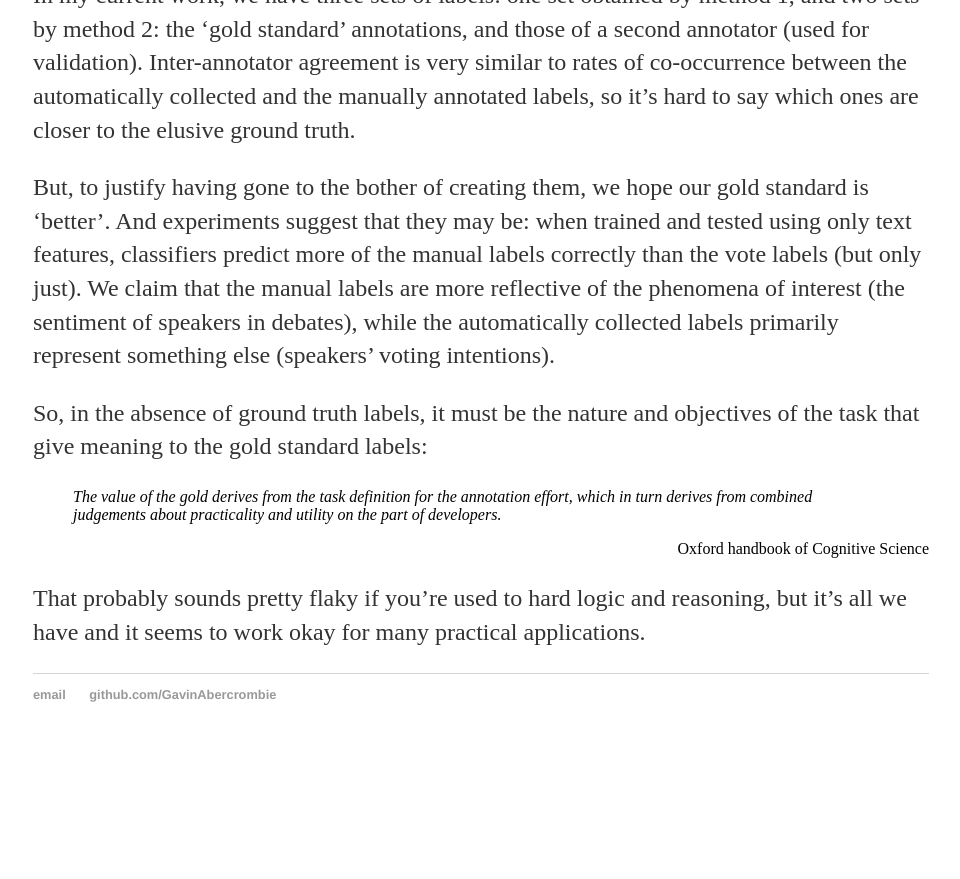
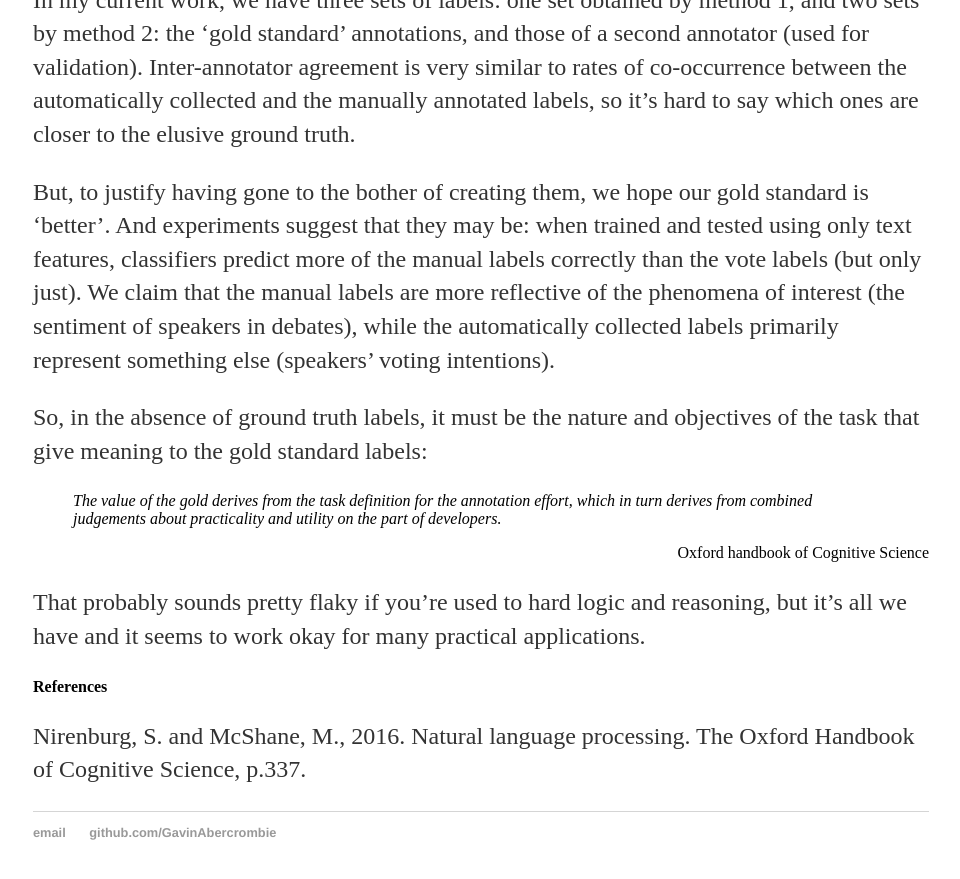
Before and after one commit to GavinAbercrombie/gavinabercrombie.github.io, a Jekyll site: the page built from _posts/2018-03-26-What-is-the-gold-in-gold-standard-labels-for-NLP?.md, in a window 1280 px wide and 900 px high, scrolled down 1784 px. Shown: the top 879 px of the window, without its empty margins (159-1119 px from the left). Built offline with Jekyll 4.4.1, drawn with Linux system fonts in a browser that asks for light colours; our own code applies the rules of GitHub Pages for plain Markdown files; before the commit the page ends 2546 px from its top, so only the background shows below that.

Commit message:
Update 2018-03-26-What-is-the-gold-in-gold-standard-labels-for-NLP?.md

```diff
--- a/_posts/2018-03-26-What-is-the-gold-in-gold-standard-labels-for-NLP?.md
+++ b/_posts/2018-03-26-What-is-the-gold-in-gold-standard-labels-for-NLP?.md
@@ -3,7 +3,7 @@ Some meandering thoughts on labelling for supervised text classification.
 I’ve recently had a couple of experiences presenting work on supervised text classification to people from other fields who expressed bafflement that we would ever consider evaluating anything with labels that we know not to be entirely reliable. I myself was pretty surprised by the idea that there could exist labels for any task that can be considered to be 100% reliable. I’m just so used to considering labels to invariably be both noisy and systematically biased. Which poses this question:
 
 <blockquote><em>Even though annotated corpora represent a gold standard, the question is, what is the gold in the standard?</em></blockquote>
-<div style="text-align: right">Oxford handbook of Cognitive Science</div>
+<div style="text-align: right">Oxford handbook of Cognitive Science<sup>1</sup></div>
 
 There are two typical ways of obtaining labels for supervised classification:
 (1)  Automatic collection of some element of metadata that is assumed to represent the value of the category in question. Typical examples of the this in NLP are hashtag terms for tweet classification and star ratings for sentiment analysis of Amazon reviews.
@@ -27,3 +27,7 @@ So, in the absence of ground truth labels, it must be the nature and objectives
 <div style="text-align: right">Oxford handbook of Cognitive Science</div>
 
 That probably sounds pretty flaky if you’re used to hard logic and reasoning, but it’s all we have and it seems to work okay for many practical applications.
+
+<h4>References</h4>
+
+Nirenburg, S. and McShane, M., 2016. Natural language processing. The Oxford Handbook of Cognitive Science, p.337.
```
